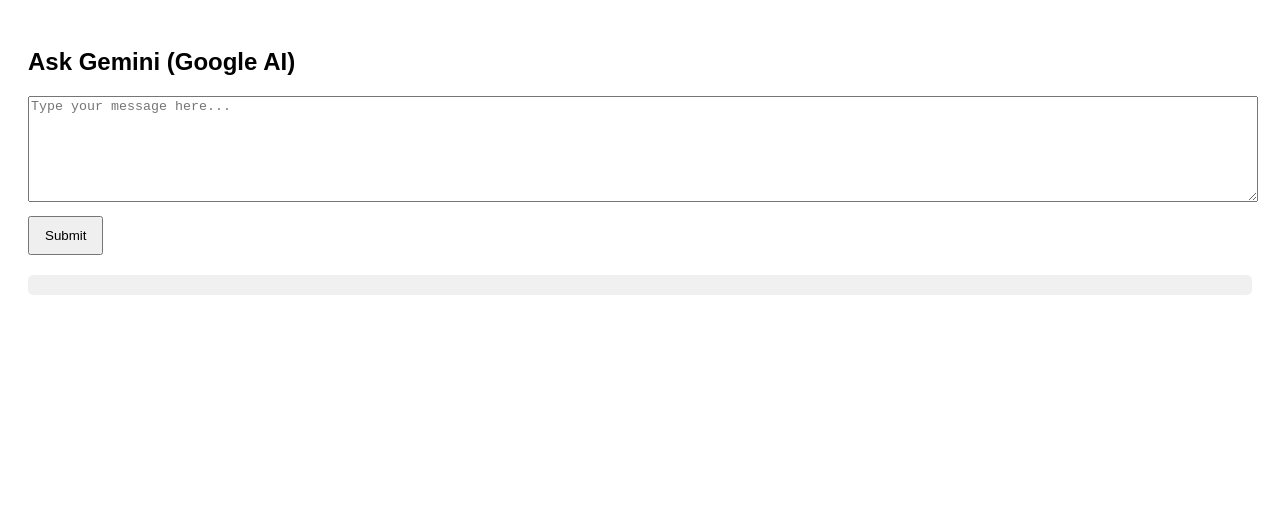
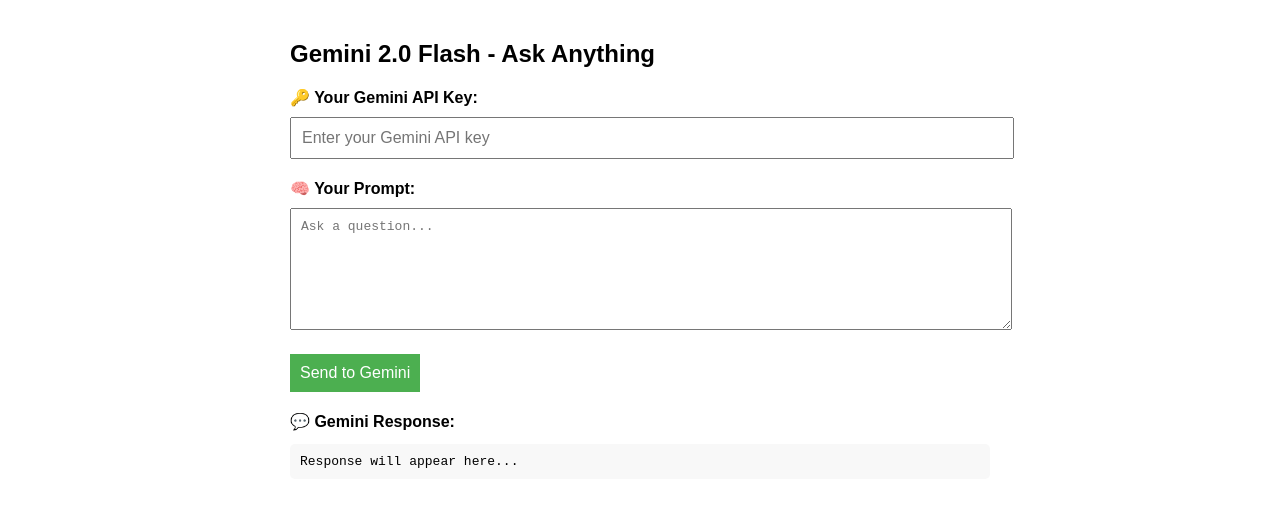
Before and after one commit to itsdragonic/historyai, a plain HTML site: page index.html in a window 1280 px wide. Drawn offline with Linux system fonts and the light colour scheme.

Commit message:
Update index.html

```diff
--- a/index.html
+++ b/index.html
@@ -2,54 +2,77 @@
 <html lang="en">
 <head>
   <meta charset="UTF-8" />
-  <meta name="viewport" content="width=device-width, initial-scale=1.0"/>
-  <title>Gemini Text Chat</title>
+  <title>Gemini 2.0 Flash - Browser Chat</title>
   <style>
-    body { font-family: Arial, sans-serif; padding: 20px; }
-    #response { margin-top: 20px; white-space: pre-wrap; background: #f0f0f0; padding: 10px; border-radius: 5px; }
-    textarea { width: 100%; height: 100px; }
-    button { padding: 10px 15px; margin-top: 10px; }
+    body { font-family: Arial, sans-serif; padding: 20px; max-width: 700px; margin: auto; }
+    input, textarea, button { width: 100%; margin: 10px 0; padding: 10px; font-size: 1em; }
+    textarea { height: 100px; }
+    button { width: auto; background: #4CAF50; color: white; border: none; cursor: pointer; }
+    button:hover { background: #45a049; }
+    pre { background: #f8f8f8; padding: 10px; border-radius: 5px; white-space: pre-wrap; }
+    .label { font-weight: bold; margin-top: 10px; display: block; }
   </style>
 </head>
 <body>
-  <h2>Ask Gemini (Google AI)</h2>
-  <textarea id="userInput" placeholder="Type your message here..."></textarea><br>
-  <button onclick="sendToGemini()">Submit</button>
-  <div id="response"></div>
+  <h2>Gemini 2.0 Flash - Ask Anything</h2>
+
+  <label class="label" for="apiKey">🔑 Your Gemini API Key:</label>
+  <input type="password" id="apiKey" placeholder="Enter your Gemini API key" />
+
+  <label class="label" for="prompt">🧠 Your Prompt:</label>
+  <textarea id="prompt" placeholder="Ask a question..."></textarea>
+
+  <button onclick="askGemini()">Send to Gemini</button>
+
+  <label class="label">💬 Gemini Response:</label>
+  <pre id="output">Response will appear here...</pre>
 
   <script>
-    const API_KEY = "AIzaSyDtY3ltSAV51PTLdtV5vIA2tv1Sarfd_y8"; // <-- REPLACE with your real API key
+    async function askGemini() {
+      const apiKey = document.getElementById("apiKey").value.trim();
+      const prompt = document.getElementById("prompt").value.trim();
+      const output = document.getElementById("output");
 
-    async function sendToGemini() {
-      const inputText = document.getElementById("userInput").value;
-      const responseDiv = document.getElementById("response");
-      responseDiv.textContent = "Thinking...";
+      if (!apiKey) {
+        alert("Please enter your API key.");
+        return;
+      }
+      if (!prompt) {
+        alert("Please enter a prompt.");
+        return;
+      }
+
+      output.textContent = "⏳ Thinking...";
+
+      const url = `https://generativelanguage.googleapis.com/v1beta/models/gemini-2.0-flash:generateContent?key=${apiKey}`;
+      const body = {
+        contents: [
+          {
+            parts: [{ text: prompt }]
+          }
+        ]
+      };
 
       try {
-        const result = await fetch(
-          "https://generativelanguage.googleapis.com/v1beta/models/gemini-pro:generateContent?key=" + API_KEY,
-          {
-            method: "POST",
-            headers: {
-              "Content-Type": "application/json"
-            },
-            body: JSON.stringify({
-              contents: [{ parts: [{ text: inputText }] }]
-            })
-          }
-        );
+        const res = await fetch(url, {
+          method: "POST",
+          headers: { "Content-Type": "application/json" },
+          body: JSON.stringify(body)
+        });
 
-        const data = await result.json();
+        const data = await res.json();
 
         if (data.candidates && data.candidates.length > 0) {
-          responseDiv.textContent = data.candidates[0].content.parts[0].text;
+          output.textContent = data.candidates[0].content.parts[0].text;
+        } else if (data.error) {
+          output.textContent = `❌ Error: ${data.error.message}`;
         } else {
-          responseDiv.textContent = "No response from Gemini.";
+          output.textContent = "⚠️ Unexpected response format.";
         }
 
-      } catch (error) {
-        console.error("Error:", error);
-        responseDiv.textContent = "Error: " + error.message;
+      } catch (err) {
+        console.error(err);
+        output.textContent = "❌ Network or fetch error: " + err.message;
       }
     }
   </script>
```
